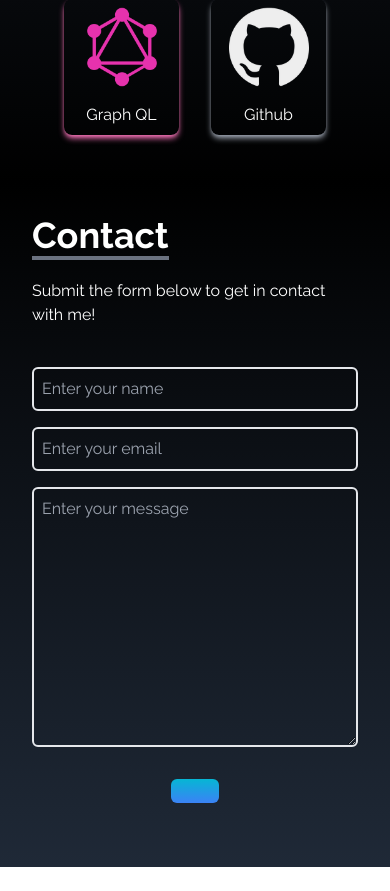
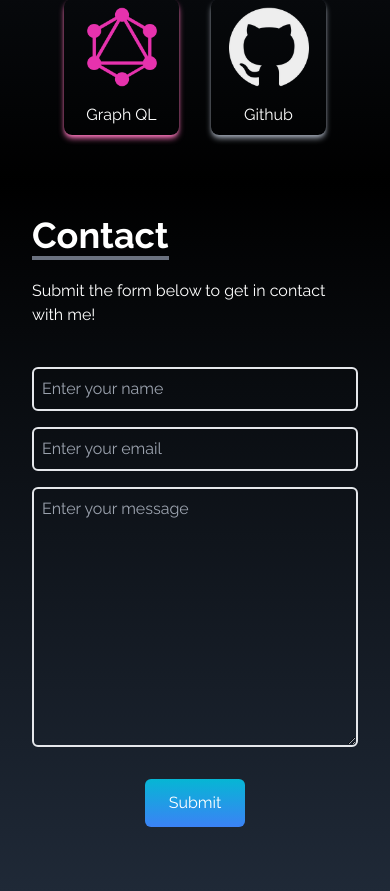
Before and after one commit to ThomasAurelius/portfolio-react-2022, a React (Create React App) app: page / in a window 390 px wide. Shown: the part 4215-5106 px from the top of the page. Before the commit the page ends 5082 px from the top, so only its background shows below. Built offline with nearby package versions, Linux system fonts and the light colour scheme; the HTML template or start-up script is replaced by a standard one.

Commit message:
Complete

```diff
--- a/package.json
+++ b/package.json
@@ -10,6 +10,7 @@
     "react-dom": "^18.2.0",
     "react-icons": "^4.4.0",
     "react-scripts": "5.0.1",
+    "react-scroll": "^1.8.7",
     "web-vitals": "^2.1.4"
   },
   "scripts": {
--- a/src/components/Contact.js
+++ b/src/components/Contact.js
@@ -10,13 +10,13 @@ export default function Contact() {
          </div>
 
          <div className='flex justify-center items-center'>
-            <form action="" className='flex flex-col w-full md:w-1/2 mx-auto'>
+            <form action="https://getform.io/f/415db701-8f8d-4846-8fad-9847f90b3552" method='POST' className='flex flex-col w-full md:w-1/2 mx-auto'>
                <input type="text" name="name" placeholder='Enter your name' className='p-2 bg-transparent border-2 rounded-md text-white focus:outline-none'/>
                <input type="email" name="email" placeholder='Enter your email' className='my-4 p-2 bg-transparent border-2 rounded-md text-white focus:outline-none'/>
                <textarea name="message" placeholder='Enter your message' rows="10" className='p-2 bg-transparent border-2 rounded-md text-white focus:outline:none'>
                </textarea>
 
-               <button className='text-white bg-gradient-to-b from-cyan-500 to-blue-500 px-6 py-3 my-8 mx-auto flex items bg-center rounded-md hover:scale-110'></button>
+               <button className='text-white bg-gradient-to-b from-cyan-500 to-blue-500 px-6 py-3 my-8 mx-auto flex items bg-center rounded-md hover:scale-110'>Submit</button>
 
             </form>
          </div>
--- a/src/components/Navbar.js
+++ b/src/components/Navbar.js
@@ -1,5 +1,6 @@
 import React, {useState} from 'react';
 import { FaBars, FaTimes } from 'react-icons/fa'
+import  { Link } from 'react-scroll';
 
 
 
@@ -43,7 +44,7 @@ export default function Navbar() {
                key={id}
                className='px-4 cursor-pointer capitalize font-medium text-gray-500 hover:scale-105 duration-200'
                >
-               {link}
+               <Link to={link} smooth duration={500}>{link}</Link>
             </li>
          ))
          }
@@ -61,7 +62,7 @@ export default function Navbar() {
                   key={id}
                   className='px-4 cursor-pointer capitalize py-6 text-4xl'
                   >
-                  {link}
+                  <Link onClick={() => setNav(!nav)} to={link} smooth duration={700}>{link}</Link>
                </li>
             ))
             }
```
Also changed, not shown: 1 other file (tests, documents, lock files or other folders).
